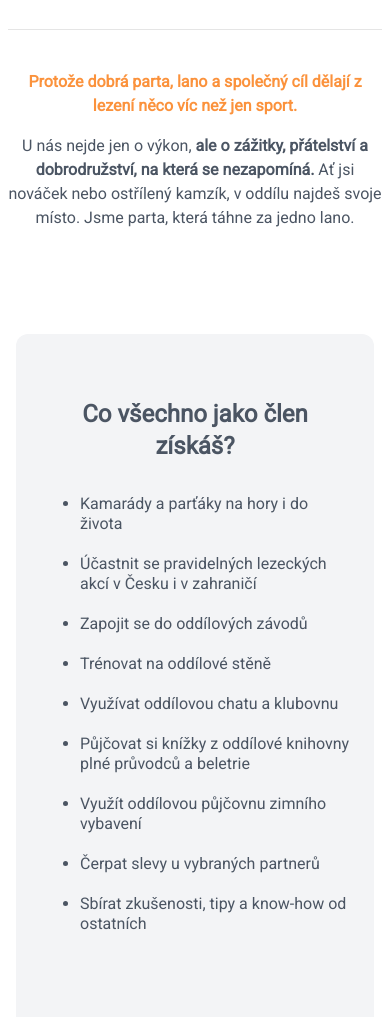
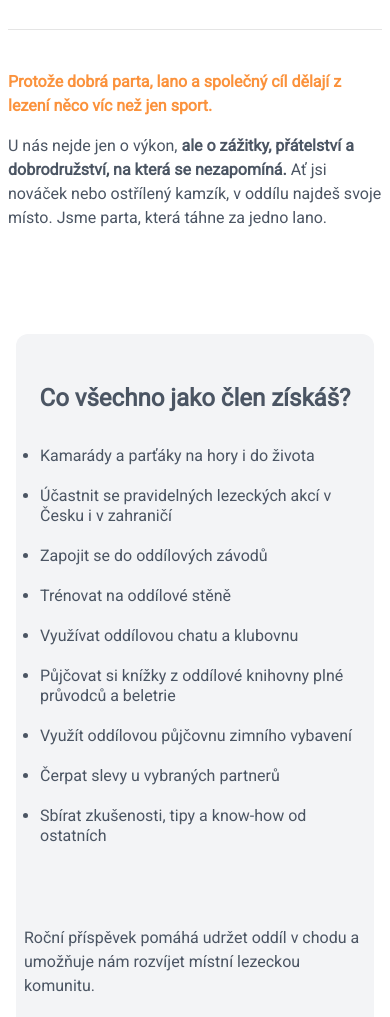
Before and after one commit to RadekM1/KHS-2.0, a Next.js app: page /clenstvi-v-oddile/vyhody-clenstvi in a window 390 px wide. Shown: the part 271-1288 px from the top of the page. Built offline with nearby package versions, Linux system fonts and the light colour scheme; no server answers.

Commit message:
fix: padding

```diff
--- a/src/app/(others)/(static-pages)/clenstvi-v-oddile/oddilove-akce/page.tsx
+++ b/src/app/(others)/(static-pages)/clenstvi-v-oddile/oddilove-akce/page.tsx
@@ -21,7 +21,7 @@
         ODDÍLOVÉ AKCE
       </h1>
       <article className="prose prose-gray dark:prose-invert w-full px-4 overflow-hidden text-start dark:border-b-gray-700">
-        <p className="text-center">
+        <p className="text-start md:text-center">
           Horolezci, horolezkyně a horolezčata!{" "}
           <span className="font-semibold text-orange-400">
             V KHS Zlín nelezeš jen po skále, ale patříš do party, co drží při
@@ -29,7 +29,7 @@
           </span>
           Náš oddíl je aktivní po celý rok. <br />
         </p>
-        <p className="mt-4 text-center">
+        <p className="mt-4 text-start md:text-center">
           <span className="font-semibold">
             Lezeme, vzděláváme se, závodíme a slavíme.{" "}
           </span>
--- a/src/app/(others)/(static-pages)/clenstvi-v-oddile/podminky-clenstvi/page.tsx
+++ b/src/app/(others)/(static-pages)/clenstvi-v-oddile/podminky-clenstvi/page.tsx
@@ -21,14 +21,14 @@
         PODMÍNKY ČLENSTVÍ
       </h1>
       <article className="border-t-[1px] dark:border-b-gray-700 pt-10 w-full overflow-hidden ">
-        <p className="text-center">
+        <p className="text-start md:text-center">
           Ať to zní jakkoliv formálně, členství v oddíle má svá pravidla.{"  "}
           <span className="font-semibold text-orange-400">
             Aby to šlapalo jak ve stěně, tak mezi lidmi.
           </span>
           <br />
         </p>
-        <p className="mt-4 text-center">
+        <p className="mt-8 text-start md:text-center">
           Níž najdeš přehled základních podmínek, práv a povinností každého
           člena KHS Zlín. Žádný paragrafový horor, ale fér systém.
         </p>
--- a/src/app/(others)/(static-pages)/clenstvi-v-oddile/vyhody-clenstvi/page.tsx
+++ b/src/app/(others)/(static-pages)/clenstvi-v-oddile/vyhody-clenstvi/page.tsx
@@ -21,14 +21,14 @@
         VÝHODY ČLENSTVÍ
       </h1>
       <article className="border-t-[1px] dark:border-b-gray-700 pt-10 w-full overflow-hidden ">
-        <p className="text-center">
+        <p className="text-start md:text-center">
           <span className="font-semibold text-orange-400">
             Protože dobrá parta, lano a společný cíl dělají z lezení něco víc
             než jen sport.
           </span>
           <br />
         </p>
-        <p className="mt-4 text-center">
+        <p className="mt-4 text-start md:text-center">
           U nás nejde jen o výkon,{" "}
           <span className="font-semibold">
             ale o zážitky, přátelství a dobrodružství, na která se nezapomíná.
@@ -37,11 +37,11 @@
           Jsme parta, která táhne za jedno lano.
         </p>
         <div className="w-full  flex flex-col md:py-10 lg:py-16 p-2 lg:p-6 my-24 ">
-          <div className="flex flex-col p-6 w-full text-start rounded-xl items-start dark:bg-zinc-800 bg-gray-100 justify-start">
+          <div className="flex flex-col p-2 md:p-6 w-full text-start rounded-xl items-start dark:bg-zinc-800 bg-gray-100 justify-start">
             <h2 className="items-center mt-10 w-full text-center dark:border-white font-bold text-2xl md:text-3xl">
               Co všechno jako člen získáš?
             </h2>
-            <ul className="list-disc leading-tight mt-8 md:mx-10 space-y-5 pb-10 pl-10 text-start">
+            <ul className="list-disc leading-tight mt-8 md:mx-10 space-y-5 pb-10 pl-4 md:pl-10 text-start">
               {benefitsBullets.map((bullet, i) => {
                 return <li key={i}>{bullet}</li>;
               })}
--- a/src/app/(others)/(static-pages)/kurzy/uvodni-info/page.tsx
+++ b/src/app/(others)/(static-pages)/kurzy/uvodni-info/page.tsx
@@ -78,7 +78,7 @@
             />
           </div>
         </div>
-        <div className="flex flex-col w-full md:py-10 lg:py-16 rounded-xl my-24 dark:bg-zinc-800 bg-gray-100">
+        <div className="flex flex-col w-full py-10 lg:py-16 rounded-xl my-24 dark:bg-zinc-800 bg-gray-100">
           <h2 className="items-center mb-10 font-bold text-2xl md:text-3xl">
             Jaké kurzy u nás najdeš?
           </h2>
--- a/src/components/ui/course-card.tsx
+++ b/src/components/ui/course-card.tsx
@@ -12,12 +12,12 @@
 
 export const CourseCard = ({ cards }: CourseCardProps) => {
   return (
-    <div className="flex flex-wrap gap-4 md:gap-10 justify-center  w-full">
+    <div className="flex flex-wrap gap-2 md:gap-10 justify-center  w-full">
       {cards.map((card, i) => {
         return (
           <Link
             key={i}
-            className="p-4 group  rounded-xl bg-white dark:bg-zinc-900  hover:bg-gray-300 hover:ease-in-out hover:duration-300  hover:text-white flex flex-col w-[45%] lg:w-[20%] text-center"
+            className="p-2 md:p-4 group  rounded-xl bg-white dark:bg-zinc-900  hover:bg-gray-300 hover:ease-in-out hover:duration-300  hover:text-white flex flex-col w-[45%] lg:w-[20%] text-center"
             href={card.link}
           >
             <div className="w-full">
@@ -35,7 +35,7 @@
                   Čti více
                 </span>
               </div>
-              <div className=" py-4 group-hover:text-orange-400 text-start flex flex-col self-center items-center">
+              <div className=" py-4 group-hover:text-orange-600 dark:group-hover:text-orange-300 text-start flex flex-col self-center items-center">
                 <p className="font-semibold underline">{card.title}</p>
                 <p className="mt-4">{card.summary}</p>
               </div>
```
